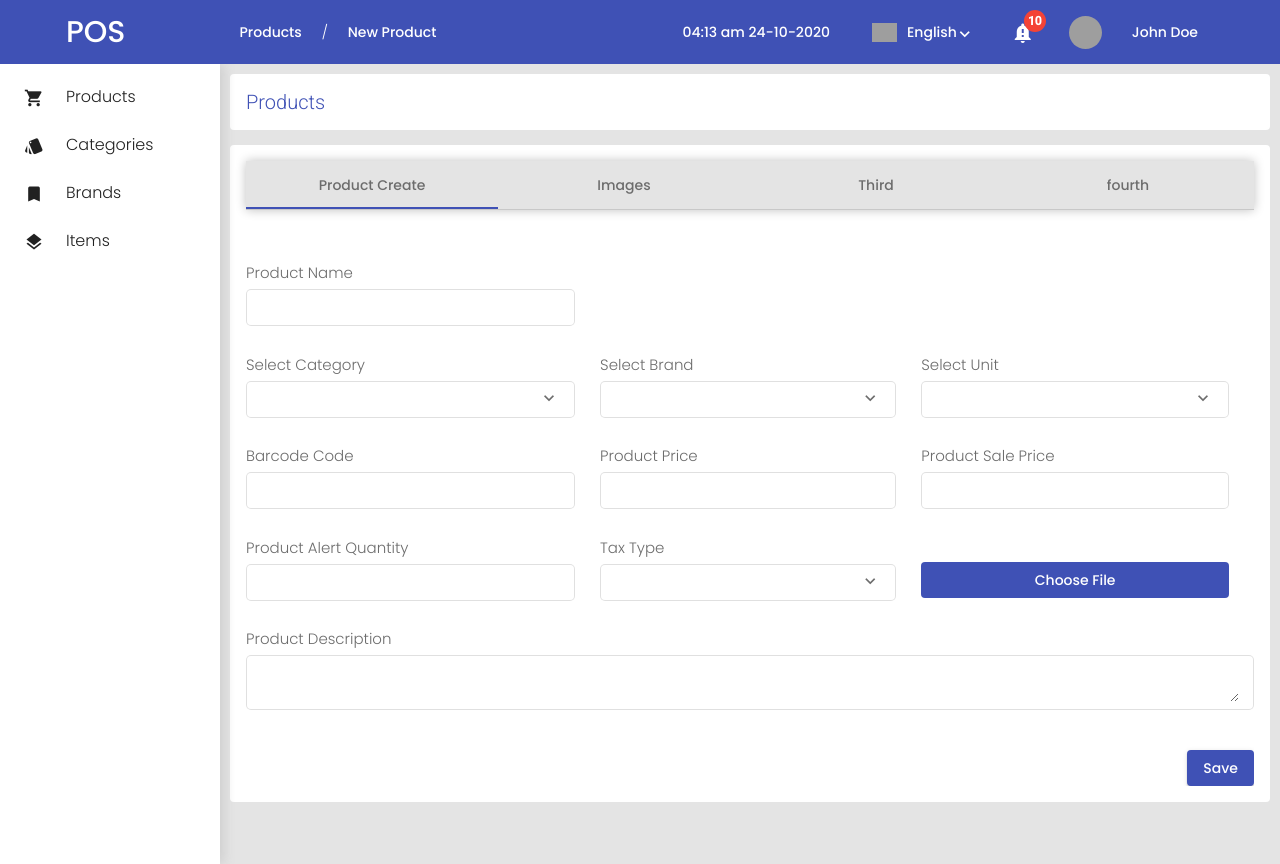
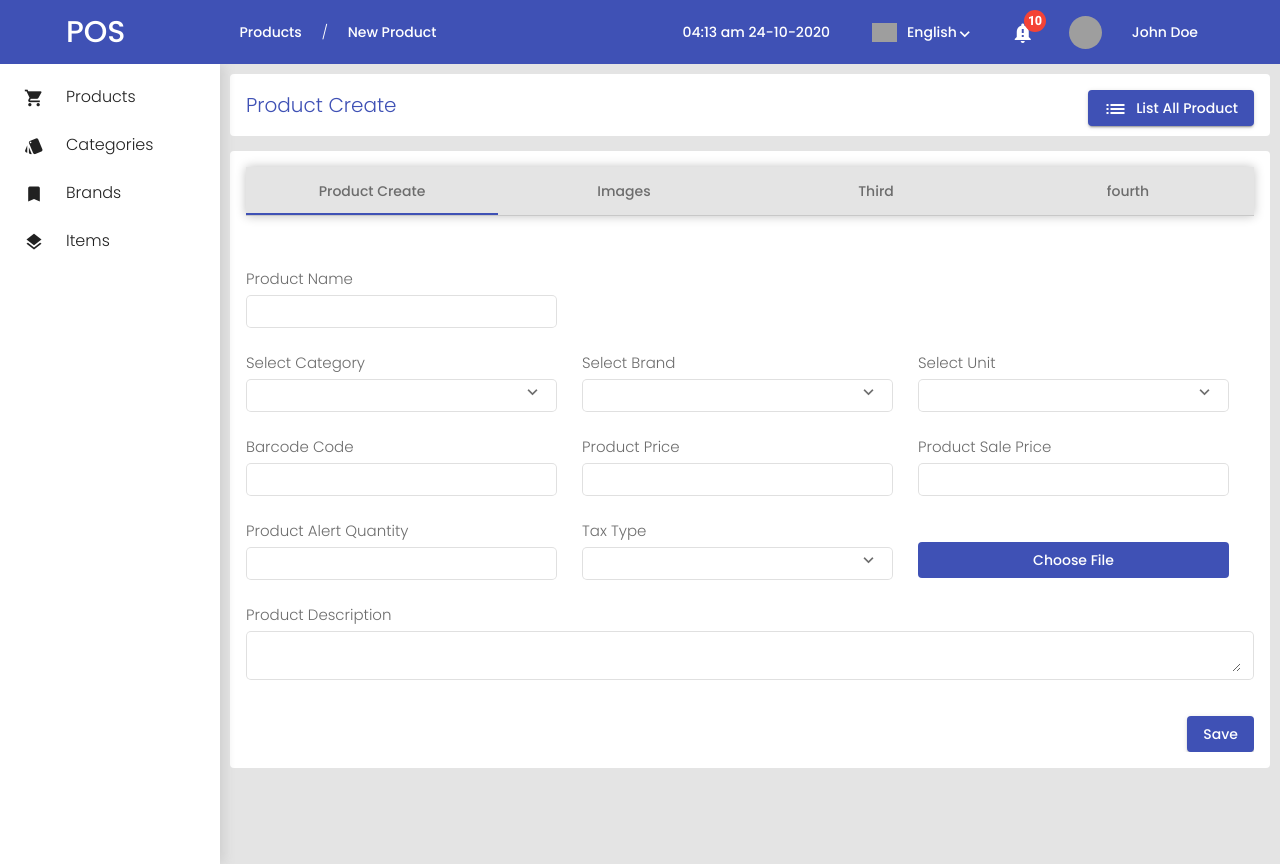
Before and after one commit to ThorayaElsharawy/point-of-sale, an Angular app: page / in a window 1280 px wide. Built offline with nearby package versions, Linux system fonts and the light colour scheme; grey boxes are pictures that could not be loaded.

Commit message:
Add http services to create product form

```diff
--- a/src/app/app-routing.module.ts
+++ b/src/app/app-routing.module.ts
@@ -1,7 +1,8 @@
 import { NgModule } from '@angular/core';
 import { Routes, RouterModule } from '@angular/router';
 
-const routes: Routes = [];
+const routes: Routes = [
+];
 
 @NgModule({
   imports: [RouterModule.forRoot(routes)],
--- a/src/app/app.component.html
+++ b/src/app/app.component.html
@@ -3,11 +3,8 @@
     <span class="toolbar_logo">POS</span>
     <div class="toolbar_direction">
       <button mat-button>Products</button>
-
-      <!-- <span style="cursor: pointer;"> </span> -->
       <span> / </span>
       <button mat-button>New Product</button>
-
     </div>
 
     <span class="example-spacer"></span>
@@ -77,15 +74,22 @@
   </mat-sidenav>
   <mat-sidenav-content class="main_content">
 
-    <mat-card style="box-shadow: none;" class="main_content-title">Products</mat-card>
+    <mat-card style="box-shadow: none;" class="main_content-title">
+      <span>Product Create</span>
+
+      <button style="float: right;" mat-raised-button color="primary">
+        <mat-icon style="margin-right: 5px;">list</mat-icon>
+        List All Product
+      </button>
+
+    </mat-card>
 
     <mat-card style="box-shadow: none;">
       <mat-tab-group style="box-shadow: none;" mat-stretch-tabs class="example-stretched-tabs mat-elevation-z4">
 
         <mat-tab label="Product Create">
-          <form [formGroup]="form" (ngSubmit)="onSave()" style="margin: 50px 0;" class="example-form">
+          <form [formGroup]="form" (ngSubmit)="onCreateProduct()" style="margin: 50px 0;" class="example-form">
             <div style="color: red; " *ngIf="form.errors">There is something wrong</div>
-
             <table class="example-full-width" cellspacing="0">
               <tr>
                 <td>
@@ -100,7 +104,6 @@
                       <span *ngIf="name.errors.cannotContainSpace">Product name cannot contain space</span>
                       <span *ngIf="name.errors.shouldBeUnique">Product name is already taken</span>
                     </mat-error>
-
                   </mat-form-field>
 
                 </td>
@@ -110,8 +113,8 @@
                 <td>
                   <mat-label class="label">Select Category</mat-label>
                   <mat-form-field appearance="outline" class="example-full-width">
-                    <input formControlName="category" type="text" aria-label="Number" matInput [formControl]="myControl"
-                      [matAutocomplete]="auto">
+                    <input formControlName="categoryId" type="text" aria-label="Number" matInput
+                      [formControl]="myControl" [matAutocomplete]="auto">
                     <mat-icon style="color: #6d6d6d; font-size: 20px;" matSuffix>keyboard_arrow_down</mat-icon>
                     <mat-autocomplete #auto="matAutocomplete">
                       <mat-option *ngFor="let option of options" [value]="option">
@@ -123,7 +126,7 @@
                 <td>
                   <mat-label class="label">Select Brand</mat-label>
                   <mat-form-field appearance="outline" class="example-full-width">
-                    <input formControlName="brand" type="text" aria-label="Number" matInput [formControl]="myControl"
+                    <input formControlName="brandId" type="text" aria-label="Number" matInput [formControl]="myControl"
                       [matAutocomplete]="auto">
                     <mat-icon style="color: #6d6d6d; font-size: 20px;" matSuffix>keyboard_arrow_down</mat-icon>
                     <mat-autocomplete #auto="matAutocomplete">
@@ -136,7 +139,7 @@
                 <td>
                   <mat-label class="label">Select Unit</mat-label>
                   <mat-form-field appearance="outline" class="example-full-width">
-                    <input formControlName="unit" type="text" aria-label="Number" matInput [formControl]="myControl"
+                    <input formControlName="unitId" type="text" aria-label="Number" matInput [formControl]="myControl"
                       [matAutocomplete]="auto">
                     <mat-icon style="color: #6d6d6d; font-size: 20px;" matSuffix>keyboard_arrow_down</mat-icon>
 
@@ -171,18 +174,17 @@
                   </mat-form-field>
                 </td>
               </tr>
-
               <tr>
                 <td>
                   <mat-label class="label">Product Alert Quantity</mat-label>
                   <mat-form-field appearance="outline" class="example-full-width">
-                    <input formControlName="alertQuantity" matInput type="number">
+                    <input formControlName="quantity" matInput type="number">
                   </mat-form-field>
                 </td>
                 <td>
                   <mat-label class="label">Tax Type</mat-label>
                   <mat-form-field appearance="outline" class="example-full-width">
-                    <input formControlName="taxType" type="text" aria-label="Number" matInput [formControl]="myControl"
+                    <input formControlName="typeId" type="text" aria-label="Number" matInput [formControl]="myControl"
                       [matAutocomplete]="auto">
                     <mat-icon style="color: #6d6d6d; font-size: 20px;" matSuffix>keyboard_arrow_down</mat-icon>
                     <mat-autocomplete #auto="matAutocomplete">
@@ -193,14 +195,12 @@
                   </mat-form-field>
                 </td>
                 <td>
-
                   <input #csvInput hidden="true" type="file" onclick="this.value=null" (change)="csvInputChange($event)"
                     accept=".csv" />
                   <button class="example-full-width" mat-flat-button color="primary" (click)="csvInput.click()">
                     Choose File
                   </button>
                 </td>
-
               </tr>
             </table>
 
@@ -210,14 +210,8 @@
                 <textarea formControlName="description" matInput></textarea>
               </mat-form-field>
             </table>
-
-
             <button mat-raised-button color="primary" type="submit" style="margin-top: 1em; float: right;">Save</button>
-
-
           </form>
-
-
         </mat-tab>
 
         <mat-tab label="Images"> Content 2 </mat-tab>
@@ -227,4 +221,8 @@
       </mat-tab-group>
     </mat-card>
   </mat-sidenav-content>
+
+  <mat-sidenav-content class="main_content">
+
+  </mat-sidenav-content>
 </mat-sidenav-container>
--- a/src/app/app.component.scss
+++ b/src/app/app.component.scss
@@ -166,3 +166,26 @@ td {
 div.mat-ink-bar {
   background-color: red;
 }
+
+/////////////////////////////////////////////PRODUCT LIST
+table {
+  width: 100%;
+}
+
+.mat-form-field {
+  font-size: 14px;
+  width: 100%;
+}
+
+td, th {
+  width: 25%;
+}
+
+
+// <div class="main_content-header">
+// <span class="main_content-title">Product List</span>
+// <button style="float: right;" mat-raised-button color="primary">
+//   <mat-icon style="margin-right: 5px;">add</mat-icon>
+//   Add New Product
+// </button>
+// </div>
--- a/src/app/app.component.ts
+++ b/src/app/app.component.ts
@@ -1,6 +1,9 @@
+import { ProductService } from './services/product.service';
 import { ProductName } from './productName.validators';
-import { Component, ViewEncapsulation } from '@angular/core';
-import { FormGroup, FormControl, Validators, FormBuilder } from '@angular/forms';
+import { Component, ViewEncapsulation, OnInit } from '@angular/core';
+import { FormControl, Validators, FormBuilder } from '@angular/forms';
+import { MatSnackBar } from '@angular/material/snack-bar';
+import { HttpErrorResponse, HttpResponse } from '@angular/common/http';
 
 export interface User {
   name: string;
@@ -12,15 +15,20 @@ export interface User {
   styleUrls: ['./app.component.scss'],
   encapsulation: ViewEncapsulation.None,
 })
-export class AppComponent {
+export class AppComponent implements OnInit {
   title = 'point-of-sale';
   myControl = new FormControl();
   options: string[] = ['One', 'Two', 'Three'];
 
   form;
 
-  constructor(private _fb: FormBuilder) {
-    this.form = _fb.group({
+  constructor(private _fb: FormBuilder,
+    private _productService: ProductService,
+    private _snackBar: MatSnackBar) {
+  }
+
+  ngOnInit() {
+    this.form = this._fb.group({
       name: ['', [
         Validators.required,
         Validators.minLength(3),
@@ -28,23 +36,32 @@ export class AppComponent {
       ],
         ProductName.shouldBeUnique
       ],
-      category: [],
-      brand: [],
-      unit: [],
+      categoryId: [],
+      brandId: [],
+      unitId: [],
       barcode: [],
       price: [],
       salePrice: [],
-      alertQuantity: [],
-      taxType: [],
+      quantity: [],
+      typeId: [],
       description: []
-    })
+    });
   }
 
-  onSave() {
-    this.form.setErrors({
-      invalidSave: true
-    })
+  onCreateProduct() {
+    let body = this.form.value;
+    this._productService.createProduct(body).subscribe(
+      response => {
+        this._snackBar.open('successs', '', { duration: 4000 });
+        this.form.reset()
+      },
+      (error) => {
+        console.log(error)
+        this._snackBar.open(error, '', { duration: 4000 });
+      });
   }
+
+
 
   get name() {
     return this.form.get('name')
--- a/src/app/productName.validators.ts
+++ b/src/app/productName.validators.ts
@@ -3,7 +3,7 @@ import { AbstractControl, ValidationErrors } from '@angular/forms';
 
 export class ProductName {
     static cannotContainSpace(control: AbstractControl): ValidationErrors | null {
-        if ((control.value as string).indexOf(' ') >= 0) {
+        if (control.value && (control.value as string).indexOf(' ') >= 0) {
             return { cannotContainSpace: true }
         }
         return null
@@ -18,7 +18,6 @@ export class ProductName {
                 } else {
                     resolve(null)
                 }
-
             }, 1000);
         })
     }
--- /dev/null
+++ b/src/app/services/product.service.ts
@@ -0,0 +1,46 @@
+import { Injectable } from '@angular/core';
+import { HttpClient, HttpErrorResponse } from '@angular/common/http';
+import { Observable, throwError } from 'rxjs';
+import { catchError } from "rxjs/operators";
+
+export interface Product {
+  id: string;
+  createdAt: Date;
+  updatedAt: Date;
+  barcode: string;
+  brandId: string;
+  categoryId: string;
+  description: string;
+  name: string;
+  price: number;
+  quantity: number;
+  salePrice: number;
+  typeId: string;
+  unitId: string;
+}
+
+@Injectable({
+  providedIn: 'root'
+})
+export class ProductService {
+  private url = 'http://localhost:8080/api/v1/products';
+
+  constructor(private _http: HttpClient) { }
+
+
+  createProduct(product): Observable<Product> {
+    return this._http.post<Product>(this.url, product).pipe(
+      catchError(error => {
+        if (error.status === 400) {
+          return throwError(error.error['message'] || 'Bad Request')
+        }
+        if (error.status === 404) {
+          return throwError(error.error['message'] || 'Server Not Found ')
+
+        }
+        return throwError(error.message || 'Server Error ')
+      })
+    )
+  }
+
+}
```
Also changed, not shown: src/app/app.module.ts (+9 -3 lines), 1 other file (tests, documents, lock files or other folders).
